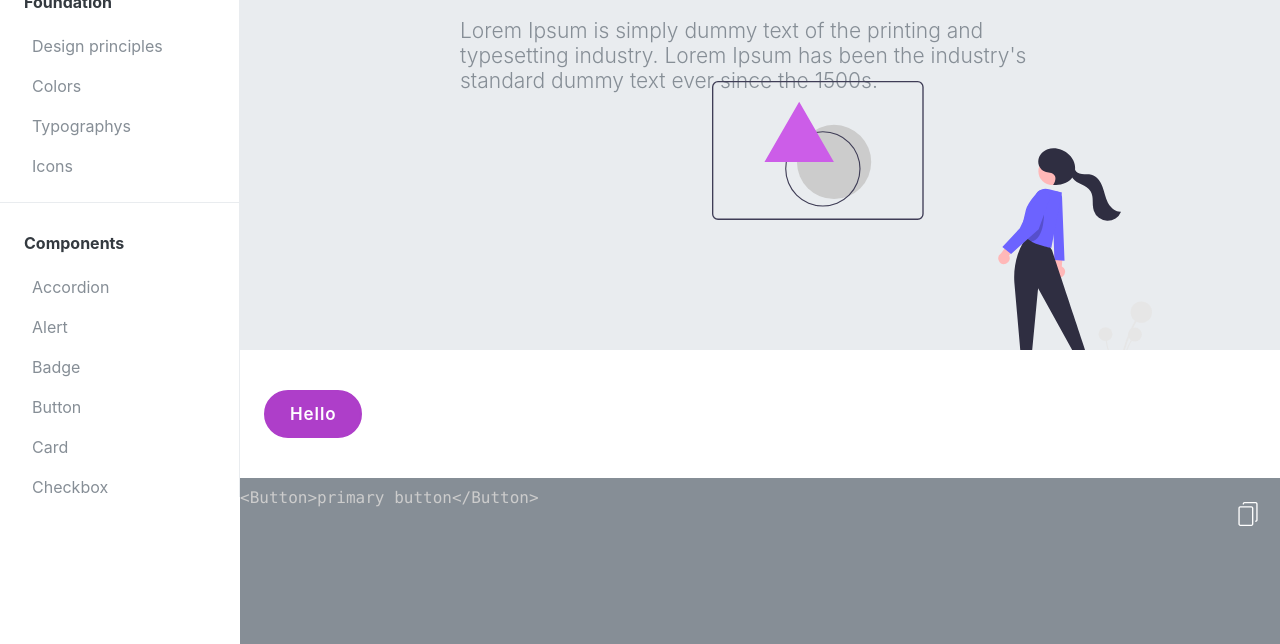
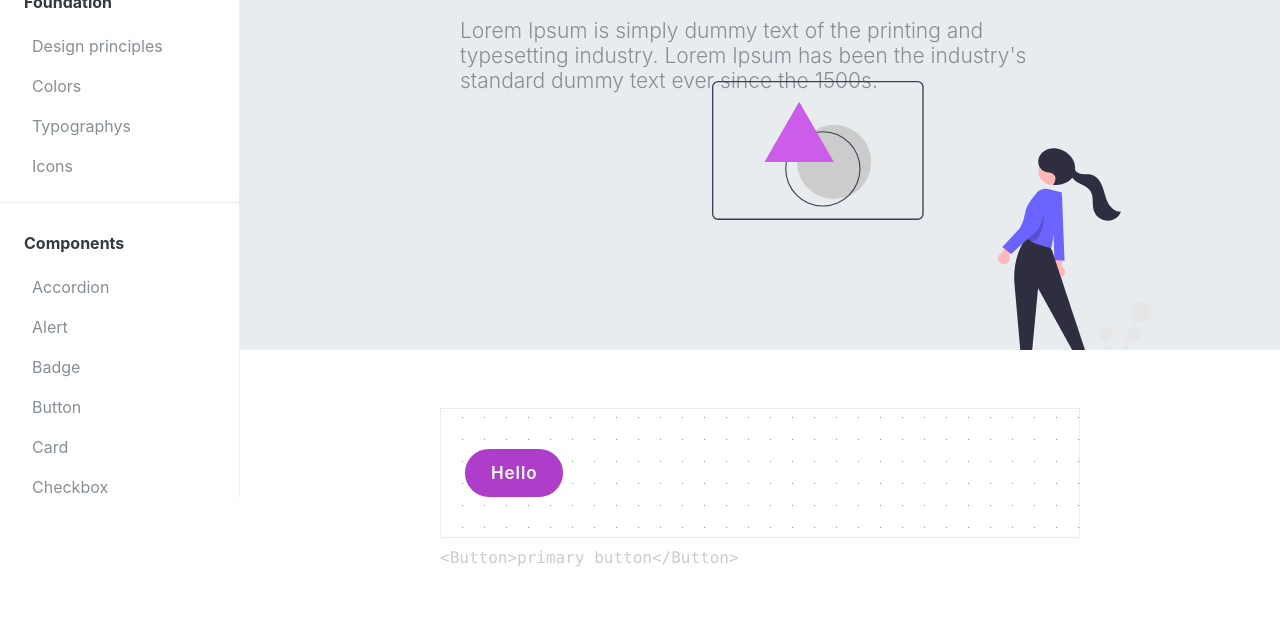
Before and after one commit to altenull/gatsby-starter-design-system, a Gatsby site: page / in a window 1280 px wide. Shown: the part 303-947 px from the top of the page. Built offline with nearby package versions, Linux system fonts and the light colour scheme; Gatsby itself is replaced by a stand-in of ours; some packages are replaced by stand-ins of ours; code samples lack their colours.

Commit message:
style: update background of demo viewer part

```diff
--- a/src/components/code/ComponentDemoViewer.js
+++ b/src/components/code/ComponentDemoViewer.js
@@ -6,7 +6,11 @@
 const StdDemoViewer = styled.div`
   margin-bottom: -8px;
   padding: 40px 24px;
+  border: 1px solid ${(props) => props.theme.colors.gray0};
   background-color: ${(props) => props.theme.colors.white};
+  background: linear-gradient(90deg, #ffffff 21px, transparent 1%) center,
+    linear-gradient(#ffffff 21px, transparent 1%) center, #868e96;
+  background-size: 22px 22px;
 `;
 
 const ComponentDemoViewer = ({ demo, codeInHtml, codeInRawMarkdownBody, ...props }) => (
--- a/src/components/home/CodeDemoSection.js
+++ b/src/components/home/CodeDemoSection.js
@@ -5,9 +5,16 @@
 import Button from '../ui/Button';
 
 const StdCodeDemoSection = styled.section`
+  display: flex;
+  justify-content: center;
+  align-items: center;
   position: relative;
   height: 40%;
-  background-color: ${(props) => props.theme.colors.gray2};
+  background-color: ${(props) => props.theme.colors.white};
+`;
+
+const StdComponentDemoViewerWrapper = styled.div`
+  width: 640px;
 `;
 
 const CodeDemoSection = () => {
@@ -17,11 +24,13 @@
 
   return (
     <StdCodeDemoSection>
-      <ComponentDemoViewer
-        demo={demo}
-        codeInHtml={demoButton.html}
-        codeInRawMarkdownBody={demoButton.rawMarkdownBody}
-      />
+      <StdComponentDemoViewerWrapper>
+        <ComponentDemoViewer
+          demo={demo}
+          codeInHtml={demoButton.html}
+          codeInRawMarkdownBody={demoButton.rawMarkdownBody}
+        />
+      </StdComponentDemoViewerWrapper>
     </StdCodeDemoSection>
   );
 };
```
